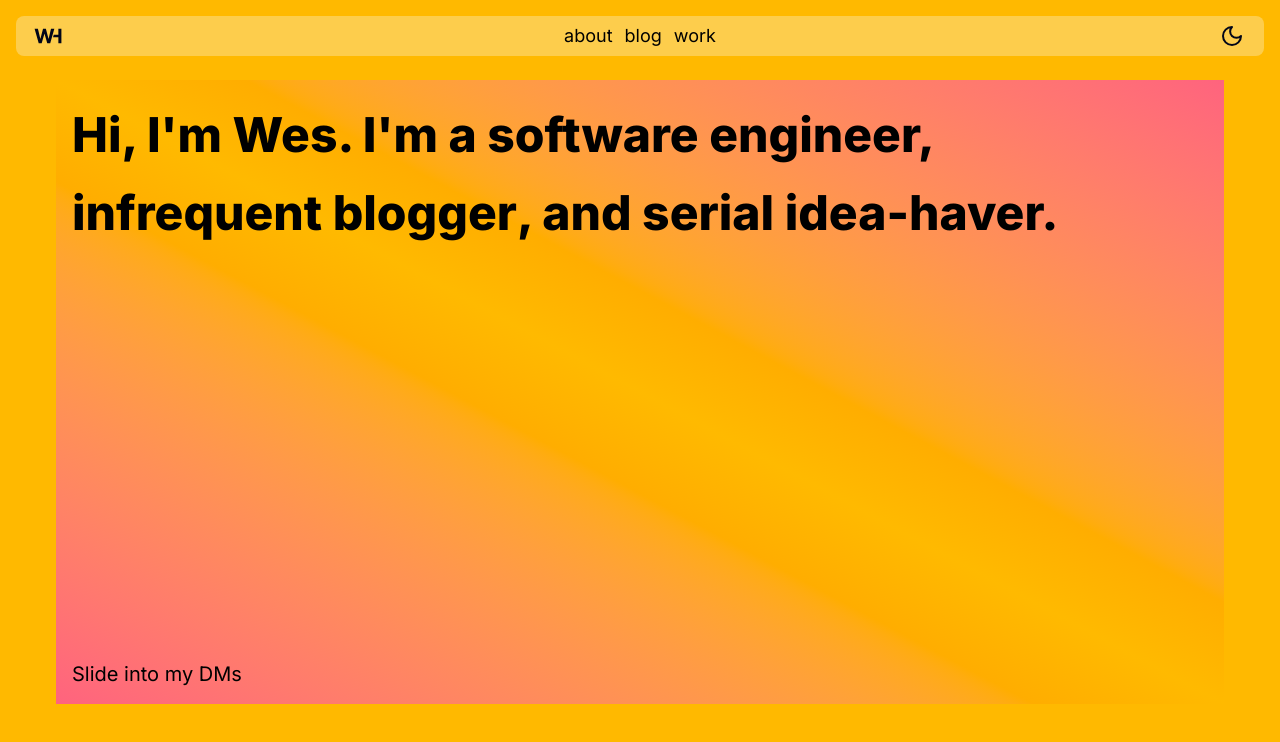
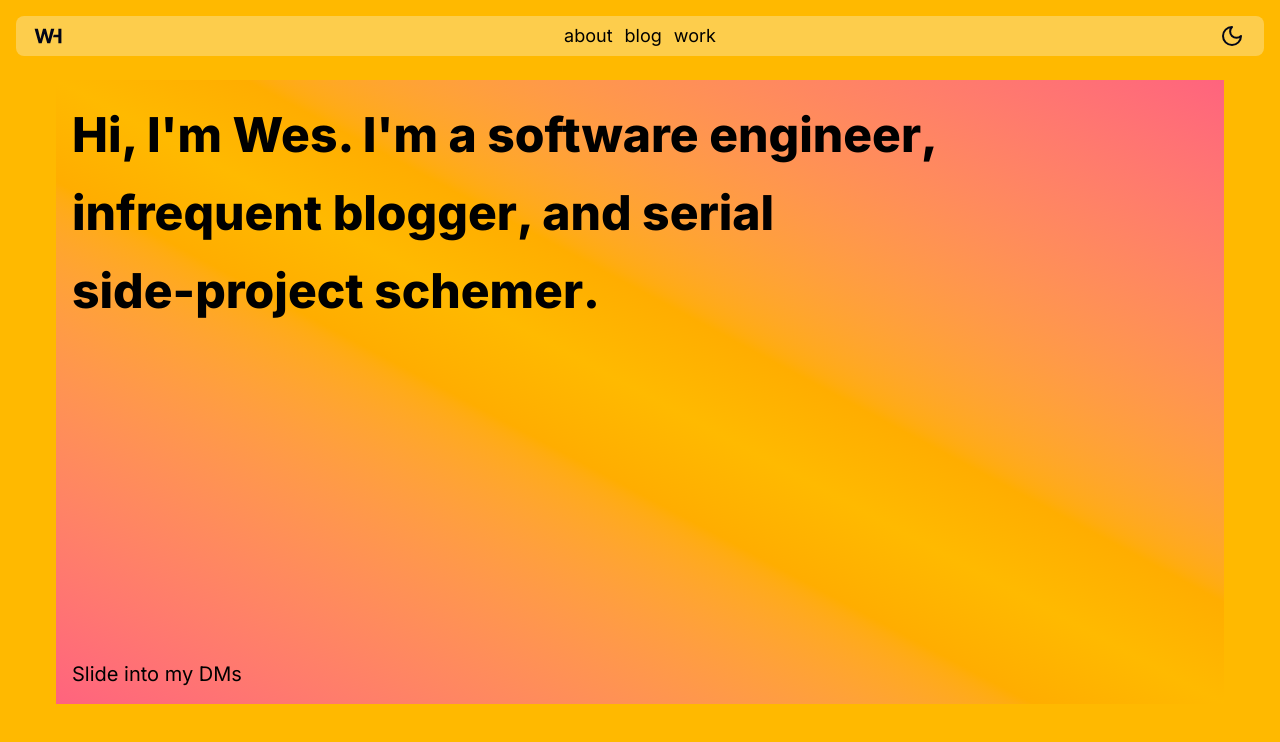
Before and after one commit to wesharper/westonharper.com, a SvelteKit app: page / in a window 1280 px wide. Shown: the top 742 px of the page. Built offline with nearby package versions, Linux system fonts and the light colour scheme.

Commit message:
add links to landing page

```diff
--- a/src/routes/+page.svelte
+++ b/src/routes/+page.svelte
@@ -12,16 +12,17 @@
     <h1
       class="max-w-6xl text-2xl leading-relaxed font-extrabold sm:text-3xl md:text-4xl lg:text-5xl"
     >
-      Hi, I'm Wes. I'm a software engineer, <Button
-        variant="link"
-        size="link"
-        href="/blog">infrequent blogger</Button
-      >, and serial idea-haver.
+      Hi, I'm Wes. <Button variant="link" href="/about"
+        >I'm a software engineer</Button
+      >, <Button variant="link" size="link" href="/blog"
+        >infrequent blogger</Button
+      >, and serial <Button variant="link" href="/work"
+        >side-project schemer</Button
+      >.
     </h1>
     <Button
       href="mailto:hello@westonharper.com"
       variant="link"
-      size="link"
       class="sm:text-lg md:text-xl">Slide into my DMs</Button
     >
   </main>
```
